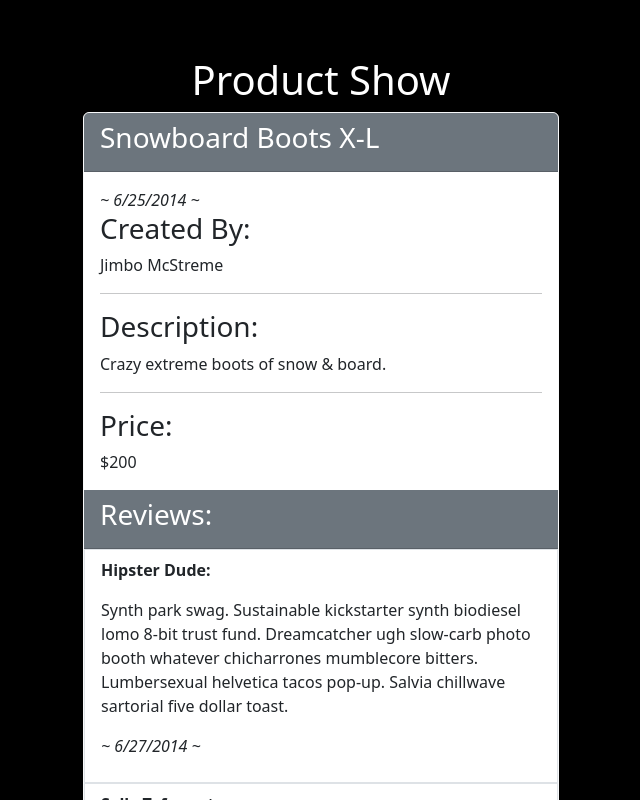
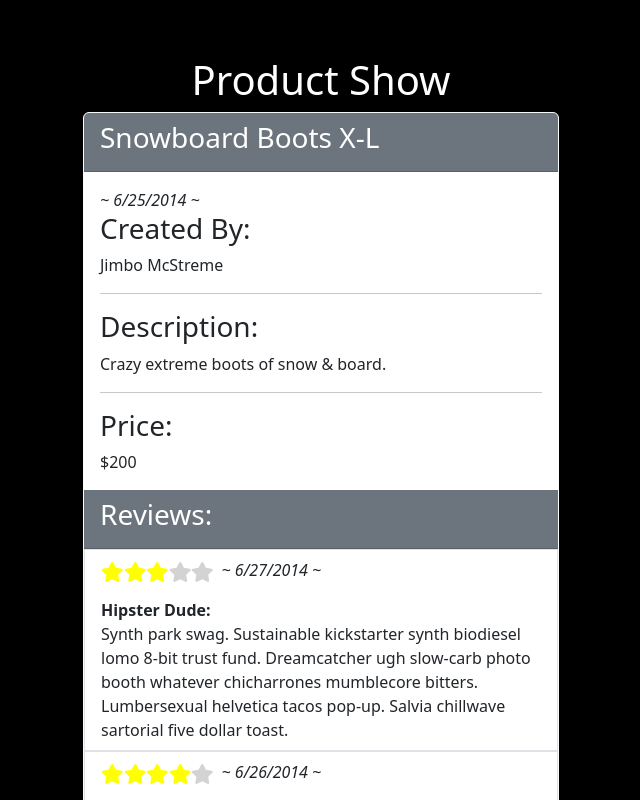
Before and after one commit to CodeCoreYVR/webdev_term_3_jun_2023, a React (Create React App) app in the folder react-amazon-spa/: page / in a window 1280 px wide. Shown: the top 800 px of the page, without its empty margins (319-959 px from the left). Built offline with nearby package versions, Linux system fonts and the light colour scheme.

Commit message:
JS React Basics: Amazon React Star Rating

```diff
--- a/react-amazon-spa/src/components/App.jsx
+++ b/react-amazon-spa/src/components/App.jsx
@@ -4,7 +4,7 @@
 import "../css/App.css";
 import 'bootstrap/dist/css/bootstrap.css';
 
-class App extends Component {
+export default class App extends Component {
   render() {
     return (
     <div className="grid-container">
@@ -18,4 +18,4 @@
   }
 }
 
-export default App;
+// export default App;
--- a/react-amazon-spa/src/components/ProductDetails.jsx
+++ b/react-amazon-spa/src/components/ProductDetails.jsx
@@ -1,6 +1,6 @@
 import React from "react";
 
-function ProductDetails(props) {
+export default function ProductDetails(props) {
 	const {
 		title,
 		description,
@@ -37,4 +37,4 @@
 	);
 }
 
-export default ProductDetails;
+// export default ProductDetails;
--- a/react-amazon-spa/src/components/ProductShowPage.jsx
+++ b/react-amazon-spa/src/components/ProductShowPage.jsx
@@ -3,7 +3,7 @@
 import ProductDetails from "./ProductDetails";
 import ReviewList from "./ReviewList";
 
-class ProductShowPage extends Component {
+export default class ProductShowPage extends Component {
 	product = productData();
 
 	render() {
@@ -30,4 +30,4 @@
 	}
 }
 
-export default ProductShowPage;
+// export default ProductShowPage;
--- a/react-amazon-spa/src/components/ReviewDetails.jsx
+++ b/react-amazon-spa/src/components/ReviewDetails.jsx
@@ -1,19 +1,23 @@
 import React from "react";
+import { StarRating } from './StarRating';
 
-function ReviewDetails(props) {
-	const { body, created_at, full_name } = props;
+export default function ReviewDetails(props) {
+	const { body, created_at, full_name, rating } = props;
 
 	return (
 		<div className="ReviewDetails">
 			<li class="list-group-item">
-        <p>
+        <p className="review-header">
+          <StarRating rating={rating} max={5} />
+          <i>~ {new Date(created_at).toLocaleDateString()} ~</i>
+        </p>
+        <div>
           <strong>{full_name}:</strong>
-        </p>
-        <p>{body}</p>
-        <p><i>~ {new Date(created_at).toLocaleDateString()} ~</i></p>
+        </div>
+        <div>{body}</div>
       </li>
 		</div>
 	);
 }
 
-export default ReviewDetails;
+// export default ReviewDetails;
--- a/react-amazon-spa/src/components/ReviewList.jsx
+++ b/react-amazon-spa/src/components/ReviewList.jsx
@@ -3,7 +3,7 @@
 import React from "react";
 import ReviewDetails from "./ReviewDetails";
 
-function ReviewList(props) {
+export default function ReviewList(props) {
 	const { reviews } = props;
 	if (reviews.length <= 0)
 		return <li className="list-group-item">No reviews ...yet</li>;
@@ -13,4 +13,4 @@
 	));
 }
 
-export default ReviewList;
+// export default ReviewList;
--- /dev/null
+++ b/react-amazon-spa/src/components/Star.jsx
@@ -0,0 +1,19 @@
+import React from "react";
+
+export function Star(props) {
+	const { style = {}, ...restProps } = props;
+	const { color = null, ...restStyle } = style;
+	return (
+		<svg
+			xmlns="http://www.w3.org/2000/svg"
+			{...restProps}
+			style={restStyle}
+			viewBox="0 0 576 512"
+		>
+			<path
+				fill={color}
+				d="M259.3 17.8L194 150.2 47.9 171.5c-26.2 3.8-36.7 36.1-17.7 54.6l105.7 103-25 145.5c-4.5 26.3 23.2 46 46.4 33.7L288 439.6l130.7  68.7c23.2 12.2 50.9-7.4 46.4-33.7l-25-145.5 105.7-103c19-18.5 8.5-50.8-17.7-54.6L382 150.2 316.7 17.8c-11.7-23.6-45.6-23.9-57.4 0z"
+			/>
+		</svg>
+	);
+}
--- /dev/null
+++ b/react-amazon-spa/src/components/StarRating.jsx
@@ -0,0 +1,20 @@
+import React from "react";
+import { Star } from "./Star";
+
+export function StarRating(props = {}) {
+	const { max = 5, rating = 0 } = props;
+	const stars = Array.apply(null, { length: max }).map((a, i) => i < rating);
+	function style(bool) {
+		return {
+			color: bool ? "yellow" : "lightgrey",
+			height: "20px",
+		};
+	}
+	return (
+		<div>
+			{stars.map((bool, i) => {
+				return <Star key={i} style={style(bool)} />;
+			})}
+		</div>
+	);
+}
--- a/react-amazon-spa/src/css/App.css
+++ b/react-amazon-spa/src/css/App.css
@@ -55,3 +55,12 @@
 	margin: 0 auto;
   margin-bottom: 8vh;
 }
+
+.review-header {
+  display: flex;
+  align-items: center;
+}
+
+.review-header i {
+  margin-left: 0.5rem;
+}
```
Also changed, not shown: react-amazon-spa/src/components/ProductList.jsx (added).
